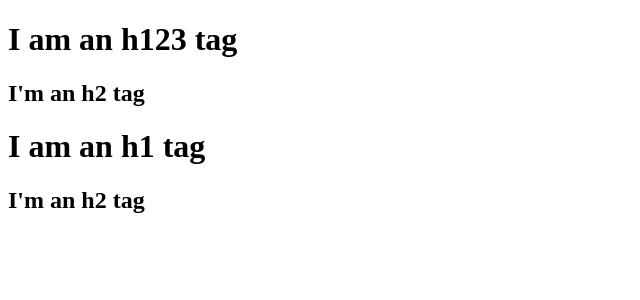
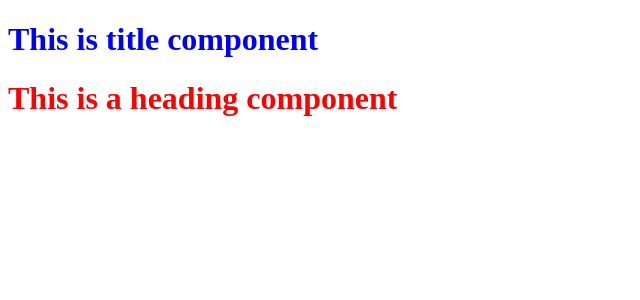
Before and after one commit to Nikhil98765/namaste-react-practice, a React (Vite) app: page / in a window 1280 px wide. Shown: the top 300 px of the page, without its empty margins (0-640 px from the left). Built offline with nearby package versions, Linux system fonts and the light colour scheme.

Commit message:
Episode - 3 changes

```diff
--- a/App.js
+++ b/App.js
@@ -1,38 +1,41 @@
 import React from 'react';
 import ReactDOM from 'react-dom/client';
 
-/**
- * <div id="parent">
- *  <div id="child1">
- *    <h1>I am an h1 tag</h1>
- *    <h2>I am an h2 tag</h2>
- *  </div>
- * </div>
- */
-
-const parent = React.createElement('div', {id: 'parent'},
-  [
-    React.createElement('div', { id: 'child1'}, [
-      React.createElement('h1', {}, 'I am an h123 tag'),
-      React.createElement('h2', {}, "I'm an h2 tag")
-    ]),
-    React.createElement('div', { id: 'child2'}, [
-      React.createElement('h1', {}, 'I am an h1 tag'),
-      React.createElement('h2', {}, "I'm an h2 tag")
-    ])
-  ]
-)
-console.log("🚀 ~ parent:", parent)
-
+// Functional component
+const Title = () => {
+  return <h1 className="title" tabIndex="5">
+    This is title component
+  </h1>;
+}
 
 // Creates an object of type reactElement
-const heading = React.createElement('h1', {
-  id: 'heading',
-  prop: 'abc'
-}, "Hello world from React!");
+// const title = (
+//   <h1 className="title" tabIndex="5">
+//     This is title component
+//   </h1>
+// );
 
+// * Functional component is a function which returns React element / JSX element
+function HeadingComponent() {
+  return (
+    // component composition
+    <div id="container">
+      {/* rendering functional component */}
+      {/* <Title /> */}
+      {/*{Title()}*/}
+      <Title></Title>
+
+      {/* rendering react element */}
+      {/*{title}*/}
+
+      <h1 className="heading" tabIndex="3">
+        This is a heading component
+      </h1>
+    </div>
+  );
+}
 
 const root = ReactDOM.createRoot(document.getElementById('root'));
 
 // Converts the passed reactElement into browser node and append it to root
-root.render(parent);
+root.render(<HeadingComponent />);
--- a/index.css
+++ b/index.css
@@ -0,0 +1,6 @@
+.heading {
+  color: red
+}
+.title {
+  color: blue
+}
--- a/index.html
+++ b/index.html
@@ -3,6 +3,7 @@
   <head>
     <meta charset="UTF-8">
     <title>Namaste react</title>
+    <link rel="stylesheet" href="./index.css">
   </head>
   <body>
 
--- a/package.json
+++ b/package.json
@@ -4,8 +4,8 @@
   "description": "",
   "scripts": {
     "test": "jest",
-    "start": "npx parcel index.html",
-    "build": "npx parcel build index.html"
+    "start": "parcel index.html",
+    "build": "parcel build index.html"
   },
   "author": "",
   "license": "ISC",
```
